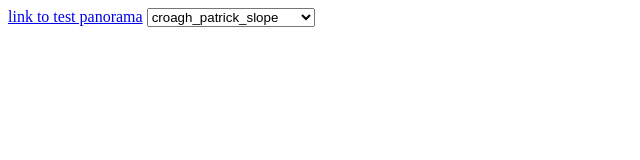
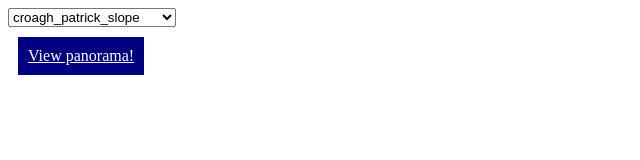
Before and after one commit to koneill1994/ireland_panorama, a plain HTML site: page index.html in a window 1280 px wide. Shown: the whole page, without its empty margins (0-640 px from the left). Drawn offline with Linux system fonts and the light colour scheme.

Commit message:
Updating css

```diff
--- a/index.html
+++ b/index.html
@@ -1,7 +1,21 @@
-<a href="panorama_param.html" id="link">link to test panorama</a>
+<select id="select"></select>
+<br>
+<a href="panorama_param.html" id="link">View panorama!</a>
 
-<select id="select"></select>
 
+<style>
+a {
+    padding: 10px;
+    margin: 10px;
+    color: white;
+    background-color: navy;
+    display: inline-block;
+}
+a:hover {
+    background-color: blue;
+}
+
+</style>
 
 <script>
 
```
